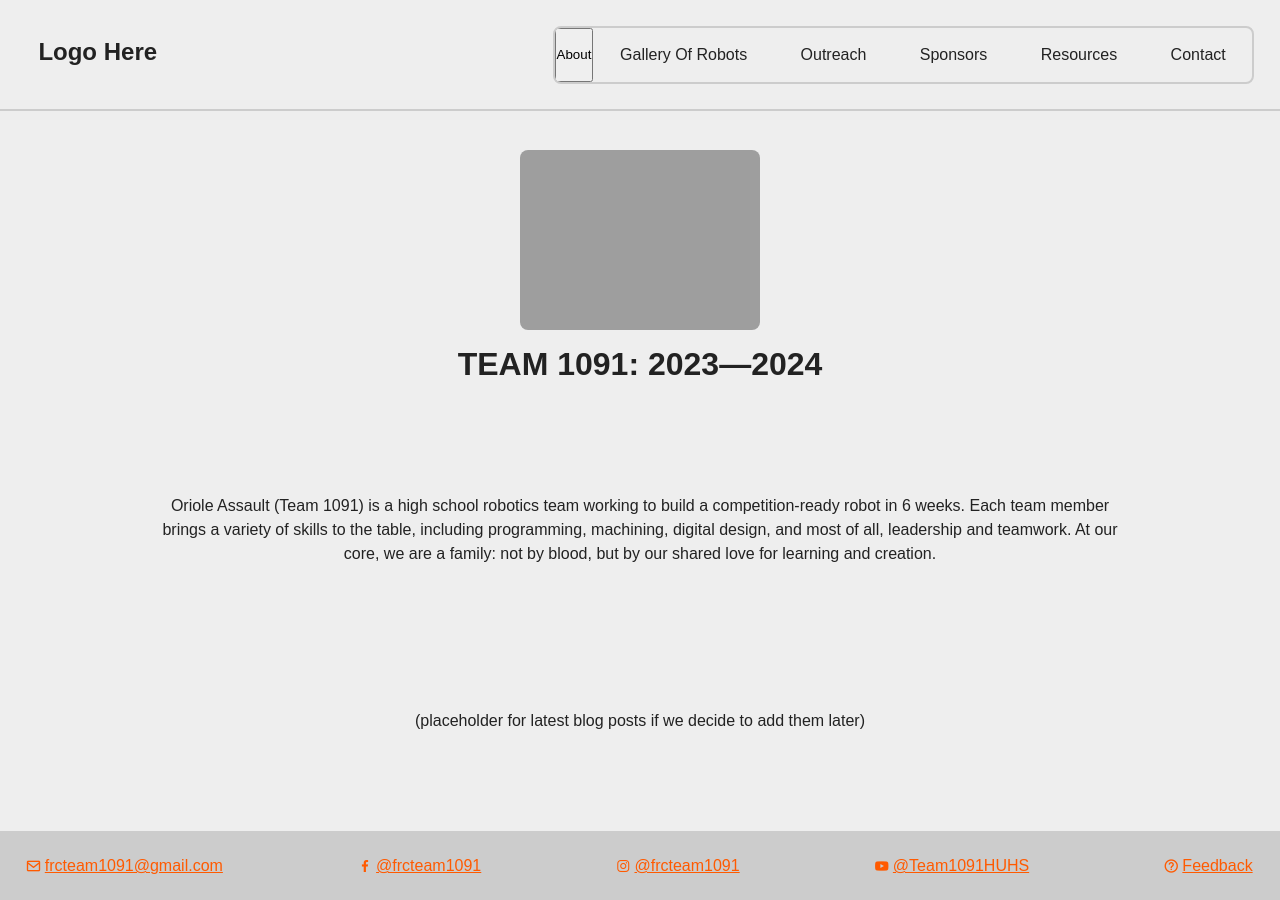
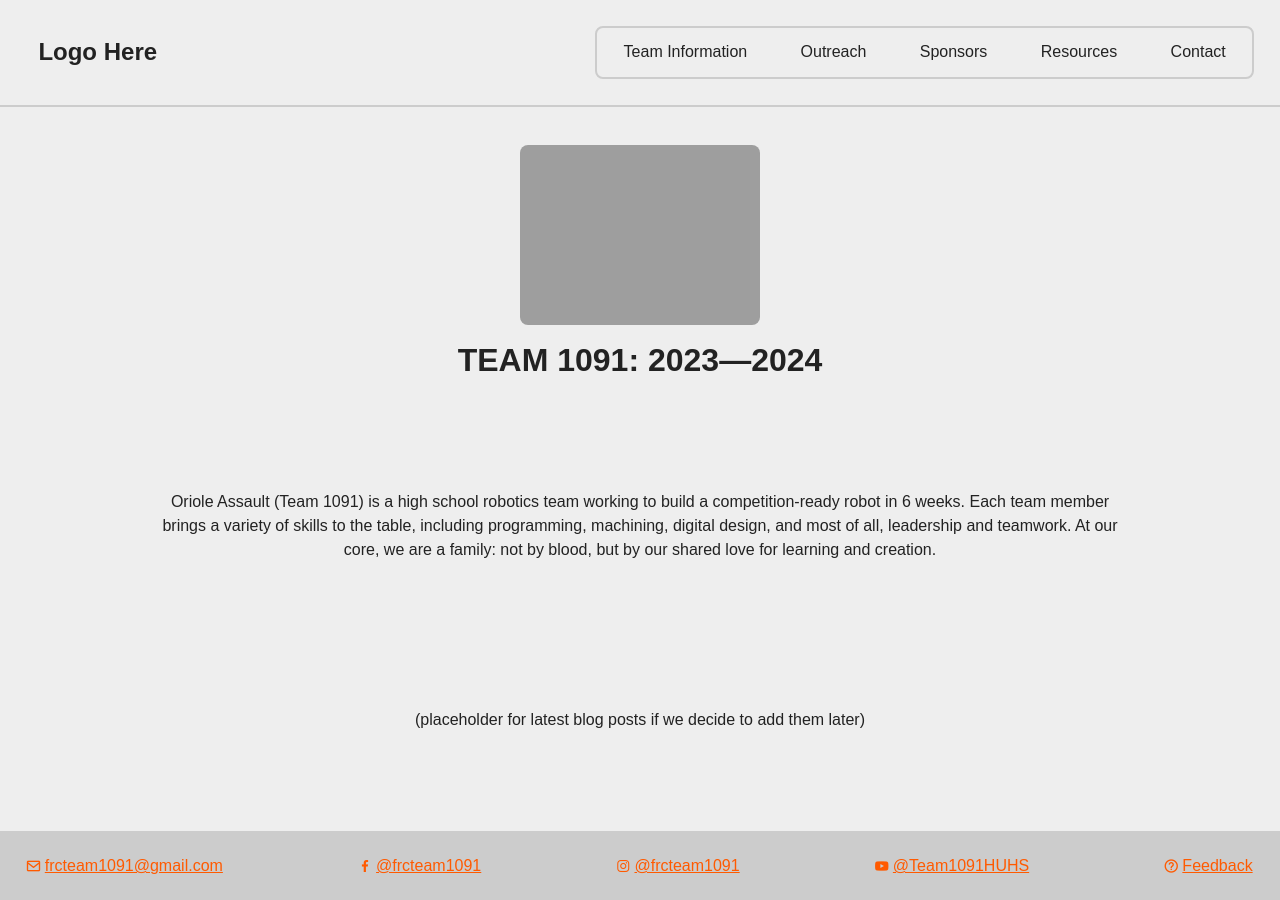
Before and after one commit to Team1091/team1091.github.io, a Jekyll site: the page built from index.html, in a window 1280 px wide. Built offline with Jekyll 4.4.1, drawn with Linux system fonts in a browser that asks for light colours.

Commit message:
Structuring and basic styling of dropdown menus (bad idea; no no no)

```diff
--- a/_layouts/default.html
+++ b/_layouts/default.html
@@ -14,12 +14,19 @@
 			<h1>Logo Here</h1>
 		</div>
 		<ul>
-			<button onclick="myFunction" class="/about">About</button>
-			<div id="myDropdown" class="dropdown-content">
-				<a href="galleryOfRobots">Gallery Of Robots</a>
-				<a href="Awards">awards</a>
-				<a href="#">Link 3</a>
-			</div>
+			<li class="dropdown">
+				<a aria-expanded="false" aria-haspopup="true" data-toggle="dropdown" href="/teamInfo" id="navbarDropdown"
+				   role="Button">
+					Team Information
+				</a>
+				<div aria-labelledby="navbarDropdown" class="dropdown-menu">
+					<a class="dropdown-item" href="/sponsors">Sponsors</a>
+					<a class="dropdown-item" href="/social-media">Social Media</a>
+					<a class="dropdown-item" href="/calendar">Calendar</a>
+					<a class="dropdown-item" href="/buildSeason">Build Updates</a>
+					<a class="dropdown-item" href="/galleryOfRobots">Gallery Of Robots</a>
+				</div>
+			</li>
 			<li><a href="/outreach">Outreach</a></li>
 			<li><a href="/sponsors">Sponsors</a></li>
 			<li><a href="/resources">Resources</a></li>
--- a/css/styles.css
+++ b/css/styles.css
@@ -59,7 +59,6 @@
 	align-items: stretch;
 	position: sticky;
 	top: 0px;
-	overflow: hidden;
 }
 
 #main-nav ul {
@@ -72,7 +71,7 @@
 	list-style: none;
 }
 
-#main-nav a {
+#main-nav a:not(.dropdown-item) {
 	padding: 0 3ch;
 	display: grid;
 	place-items: center;
@@ -161,3 +160,22 @@
 .team-join a:hover {
 	background: var(--team-color);
 }
+
+.dropdown-menu {
+    display: none;
+    position: absolute;
+    background: var(--container);
+    z-index: 2;
+}
+.dropdown-menu a {
+    padding: 1vmax;
+    display: block;
+    color: white;
+    text-decoration: none;
+}
+.dropdown a:hover + .dropdown-menu, .dropdown-menu:hover {
+    display: inline-block;
+}
+.dropdown-menu {
+    border-radius: 0 0 8px 8px;
+}
```
